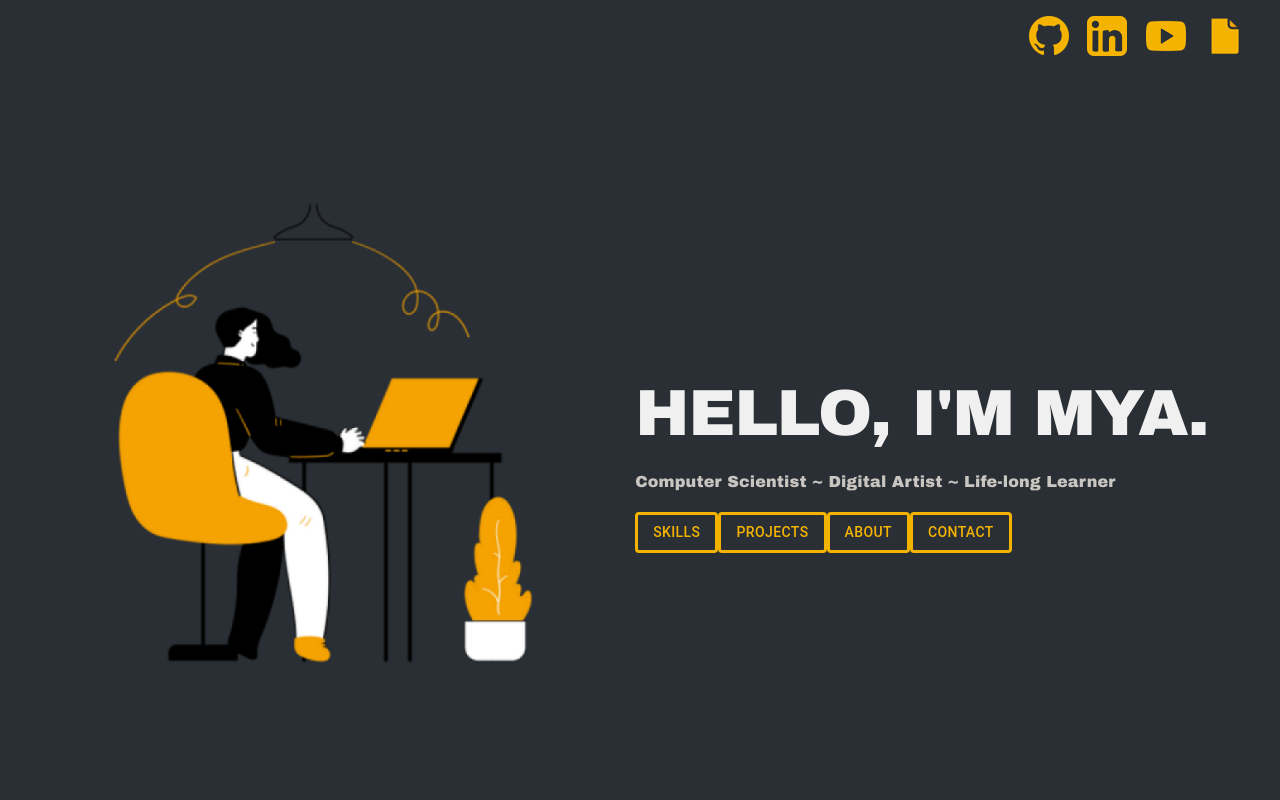
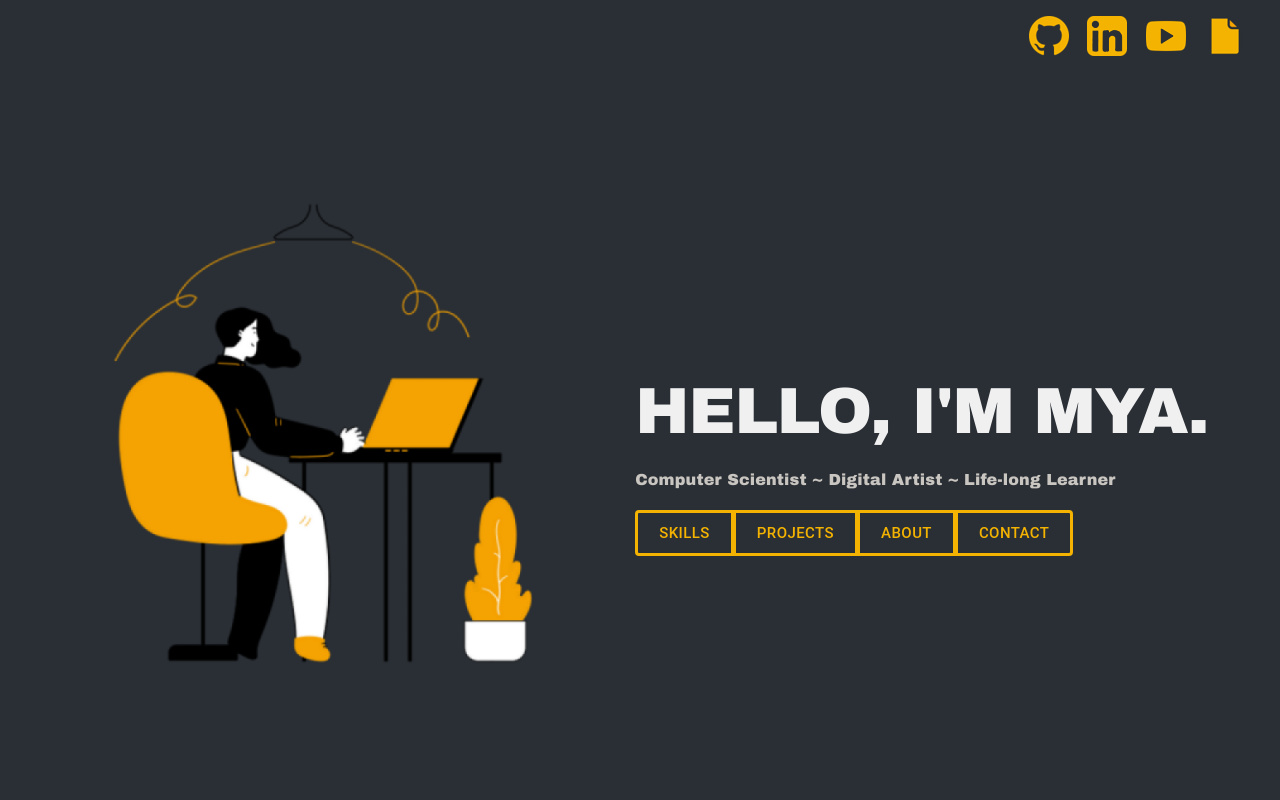
Before and after one commit to Mya-Junkin/professional-website, a React (Create React App) app in the folder professional-website/: page / in a window 1280 px wide. Shown: the top 800 px of the page. Built offline with nearby package versions, Linux system fonts and the light colour scheme.

Commit message:
scroll to section buttons work
landing section unneeded so copied and pasted into app.jsx. no need for scrolltobutton component, delete later.

```diff
--- a/professional-website/src/App.jsx
+++ b/professional-website/src/App.jsx
@@ -1,6 +1,13 @@
-import React from 'react';
+import { useRef, useEffect } from 'react';
 import { CssBaseline} from '@material-ui/core';
 import useStyles from './styles.js';
+
+import { Grid, ButtonGroup, Button, Typography, useMediaQuery, ThemeProvider} from '@material-ui/core';
+import theme from './theme.js';
+
+import SocialLinks from './components/SocialLinks.js';
+import ScrollToButton from './components/ScrollToButton.js';
+import landingIll from './images/landing-illustration.png';
 
 import LandingSection from './sections/LandingSection.js';
 import SkillsSection from './sections/SkillsSection.js';
@@ -12,6 +19,20 @@ import Footer from './sections/Footer.js';
 
 const App = () => {
     const classes = useStyles();
+    const matches = useMediaQuery("(min-width:600px)");
+
+    const skillsRef = useRef(null);
+    const projectRef = useRef(null);
+    const aboutRef = useRef(null);
+    const contactRef = useRef(null);
+
+    const handleClickScroll = (section) => {
+        const element = document.getElementById(section);
+        if (element) {
+          // 👇 Will scroll smoothly to the top of the next section
+          element.scrollIntoView({ behavior: 'smooth' });
+        }
+      };
 
     return (
         <div className={ classes.App }>
@@ -19,11 +40,49 @@ const App = () => {
 
         <main>
 
-            <LandingSection />
-            <SkillsSection />
-            <ProjectSection />
-            <AboutSection />
-            <ContactSection />
+        <ThemeProvider theme={ theme } style={{outerHeight:'100vh'}}>
+        <Grid container className={classes.landingGrid}>
+            <Grid item xs={12}  style={{display: 'flex', justifyContent:'right'}}>
+                <item><SocialLinks /></item>
+            </Grid>
+            <Grid item xs={12} sm={6} md={5.5} className={classes.landingGridItem} style={{justifyContent:'end', padding: '5vw'}}>
+                <item><img src={ landingIll } alt="Illustration" style={{maxWidth: '60vh'}} /></item>
+            </Grid>
+            <Grid item xs={12}  sm={6} md={6.5} className={classes.landingGridItem} container direction='column'  style={{alignItems: 'start', justifyContent: 'center',}}>
+                <Grid item  style={{padding: '1vh'}}><Typography variant="h1">Hello, I'm Mya.</Typography></Grid>
+                <Grid item  style={{padding: '1vh'}}><Typography variant="subtitle1" >Computer Scientist ~ Digital Artist ~ Life-long Learner</Typography></Grid>
+                <Grid item  style={{padding: '1vh'}}>
+                    <ButtonGroup
+                        variant="outlined"
+                        size="large"
+                        color='secondary'
+                        aria-label="navigation button group"
+                        orientation={`${matches ? `horizontal` : `vertical`}`}
+                        className={classes.buttonGroup}
+                    >
+                    {
+                        // TODO: Either style or theme button text to be text-transform uppercase
+                    }
+                    <Button onClick={() => handleClickScroll("skills section")} style={{border: '3px solid', borderColor: '#F4B301', color: '#F4B301'}}>SKILLS</Button>
+                    <Button onClick={() => handleClickScroll("project section")} style={{border: '3px solid', borderColor: '#F4B301', color: '#F4B301'}}>PROJECTS</Button>
+                    <Button onClick={() => handleClickScroll("about section")} style={{border: '3px solid', borderColor: '#F4B301', color: '#F4B301'}}>ABOUT</Button>
+                    <Button onClick={() => handleClickScroll("contact section")} style={{border: '3px solid', borderColor: '#F4B301', color: '#F4B301'}}>CONTACT</Button>
+                    </ButtonGroup>
+                </Grid>
+            </Grid>
+        </Grid>
+        </ThemeProvider>
+            <div id="skills section" />
+            <SkillsSection id="skills section"/>
+
+            <div id="project section" />
+            <ProjectSection id="project section"/>
+
+            <div id="about section" />
+            <AboutSection id="about section"/>
+
+            <div id="contact section" />
+            <ContactSection id="contact section"/>
             <Footer />
 
         </main>
--- a/professional-website/src/components/ScrollToButton.js
+++ b/professional-website/src/components/ScrollToButton.js
@@ -1,44 +1,34 @@
+import React, {useState} from 'react';
 import { Button } from "@material-ui/core";
-import { animateScroll } from "../utils/animateScroll.js";
 
-const ScrollToButton = ({ toId, toRef, duration, children }) => {
+const ScrollToButton = ({ toId, children, style}) => {
 
-    const handleClick = () => scrollTo({ id: toId, ref: toRef, duration });
+    const [visible, setVisible] = useState(false)
 
-    const logError = () =>
-  console.error(
-    `Invalid element, are you sure you've provided element id or react ref?`
-  );
+    const toggleVisible = () => {
+      const scrolled = document.documentElement.scrollTop;
+      if (scrolled > 300){
+        setVisible(true)
+      }
+      else if (scrolled <= 300){
+        setVisible(false)
+      }
+    };
 
-    const getElementPosition = (element) => element.offsetTop;
+    const scrollToTop = () =>{
+      window.scrollTo({
+        top: 0,
+        behavior: 'smooth'
+      });
+    };
 
-    const scrollTo = ({ id, ref = null, duration = 3000 }) => {
-    // the position of the scroll bar before the user clicks the button
-    const initialPosition = window.scrollY;
-
-    // decide what type of reference that is
-    // if neither ref or id is provided  set element to null
-    const element = ref ? ref.current : id ? document.getElementById(id) : null;
-
-    if (!element) {
-        // log error if the reference passed is invalid
-        logError();
-        return;
-    }
-
-    animateScroll({
-        targetPosition: getElementPosition(element),
-        initialPosition,
-        duration
-    });
-};
-
+    window.addEventListener('scroll', toggleVisible);
 
     return(
         <Button
             variant="outlined"
-            onClick={handleClick}
-            style={{border: '3px solid', borderColor: '#F4B301', color: '#F4B301' }}
+            onClick={scrollToTop}
+            style={ style }
         >
             { children }
         </Button>
--- a/professional-website/src/sections/ContactSection.js
+++ b/professional-website/src/sections/ContactSection.js
@@ -14,7 +14,7 @@ const ContactSection = () => {
             <Typography variant='h2' style={{padding: '5vh'}}>CONTACT</Typography>
             <Paper className={classes.ContactCard}>
                 <TextField id="outlined-basic" label="Name" variant="filled" className={classes.ContactFeild}/>
-                <TextField id="outlined-basic" label="Email" variant="filled" className={classes.ContactFeild}/>
+                <TextField id="outlined-basic" label="Email" type='email' variant="filled" className={classes.ContactFeild}/>
                 <TextField id="outlined-multiline-flexible" label="Message" variant="filled" multiline minRows={4} maxRows={6} className={classes.ContactFeild}/>
                 <Button variant='outlined' color={'secondary'} style={{width: '10vw', border: '3px solid', margin: '1vh', display: 'flex', alignSelf: 'center', justifySelf: 'center'}}>Submit</Button>
             </Paper>
--- a/professional-website/src/sections/Footer.js
+++ b/professional-website/src/sections/Footer.js
@@ -1,8 +1,8 @@
 import React from 'react';
-//import useStyles from '../styles.js';
-import { ThemeProvider, IconButton } from '@material-ui/core';
+import { ThemeProvider } from '@material-ui/core';
 import theme from '../theme.js';
 import SocialLinks from '../components/SocialLinks.js';
+import ScrollToButton from '../components/ScrollToButton.js';
 import jumpUpIcon from '../images/jumpup-icon.png';
 
 
@@ -12,9 +12,9 @@ const Footer = () => {
     return(
         <ThemeProvider theme={ theme }>
             <div style={{backgroundColor: '#3B4046', display: 'flex', alignItems: 'center', justifyItems: 'center', flexDirection: 'column', padding: '5vh'}}>
-            <IconButton aria-label="Jump Up" size="small">
+            <ScrollToButton style={{border: '0px solid'}}>
                 <img src={ jumpUpIcon } alt="Up Arrow"/>
-            </IconButton>
+            </ScrollToButton>
             <SocialLinks />
             </div>
         </ThemeProvider>
--- a/professional-website/src/sections/LandingSection.js
+++ b/professional-website/src/sections/LandingSection.js
@@ -34,10 +34,10 @@ const LandingSection = () => {
                     {
                         // TODO: Either style or theme button text to be text-transform uppercase
                     }
-                    <ScrollToButton>SKILLS</ScrollToButton>
-                    <ScrollToButton>PROJECTS</ScrollToButton>
-                    <ScrollToButton>ABOUT</ScrollToButton>
-                    <ScrollToButton>CONTACT</ScrollToButton>
+                    <Button href='' style={{border: '3px solid', borderColor: '#F4B301', color: '#F4B301'}}>SKILLS</Button>
+                    <Button style={{border: '3px solid', borderColor: '#F4B301', color: '#F4B301'}}>PROJECTS</Button>
+                    <Button style={{border: '3px solid', borderColor: '#F4B301', color: '#F4B301'}}>ABOUT</Button>
+                    <Button style={{border: '3px solid', borderColor: '#F4B301', color: '#F4B301'}}>CONTACT</Button>
                     </ButtonGroup>
                 </Grid>
             </Grid>
--- a/professional-website/src/sections/SkillsSection.js
+++ b/professional-website/src/sections/SkillsSection.js
@@ -16,7 +16,7 @@ import nodeIcon from '../images/node-icon.png';
 import mongodbIcon from '../images/mongodb-icon.png';
 import postgresqlIcon from '../images/postgresql-icon.png';
 
-const SkillsSection = () => {
+const SkillsSection = ({ref}) => {
     const classes = useStyles();
 
     return(
```
Also changed, not shown: professional-website/src/styles.js (line endings or trailing spaces).
